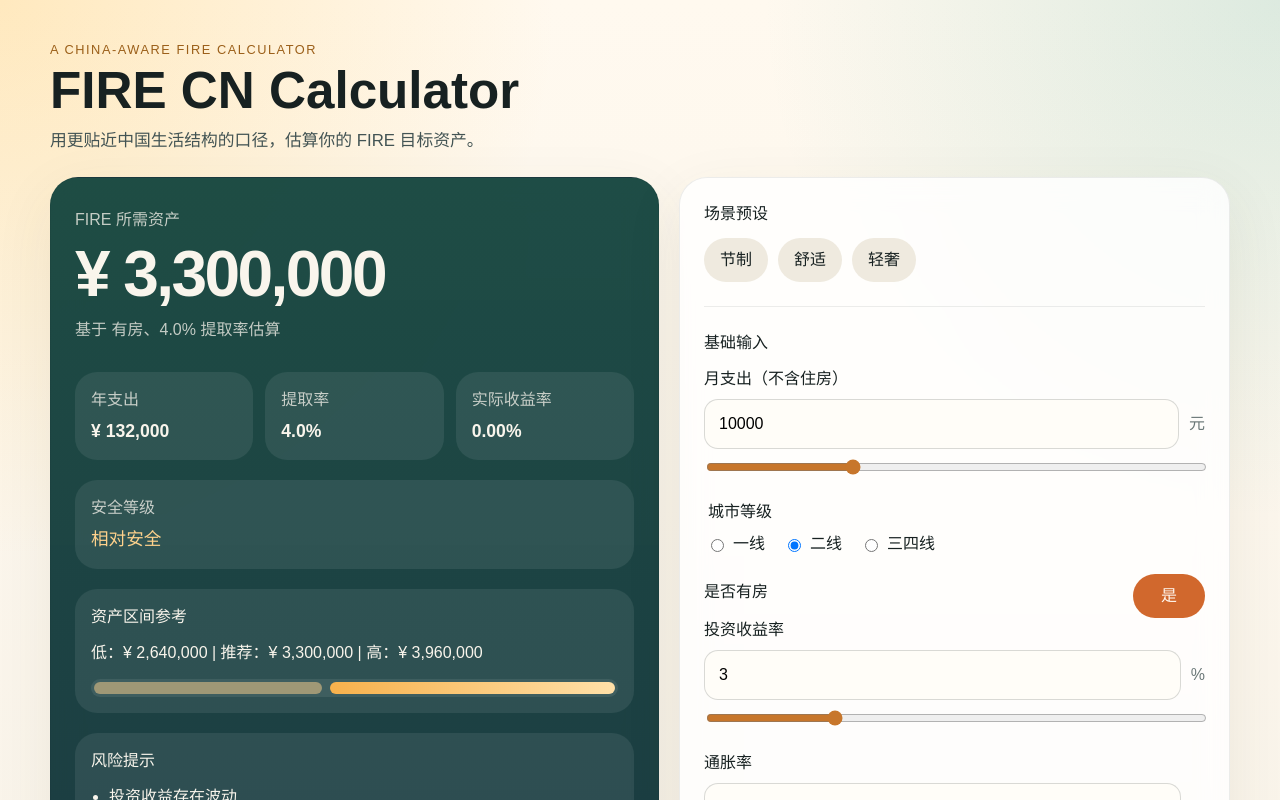
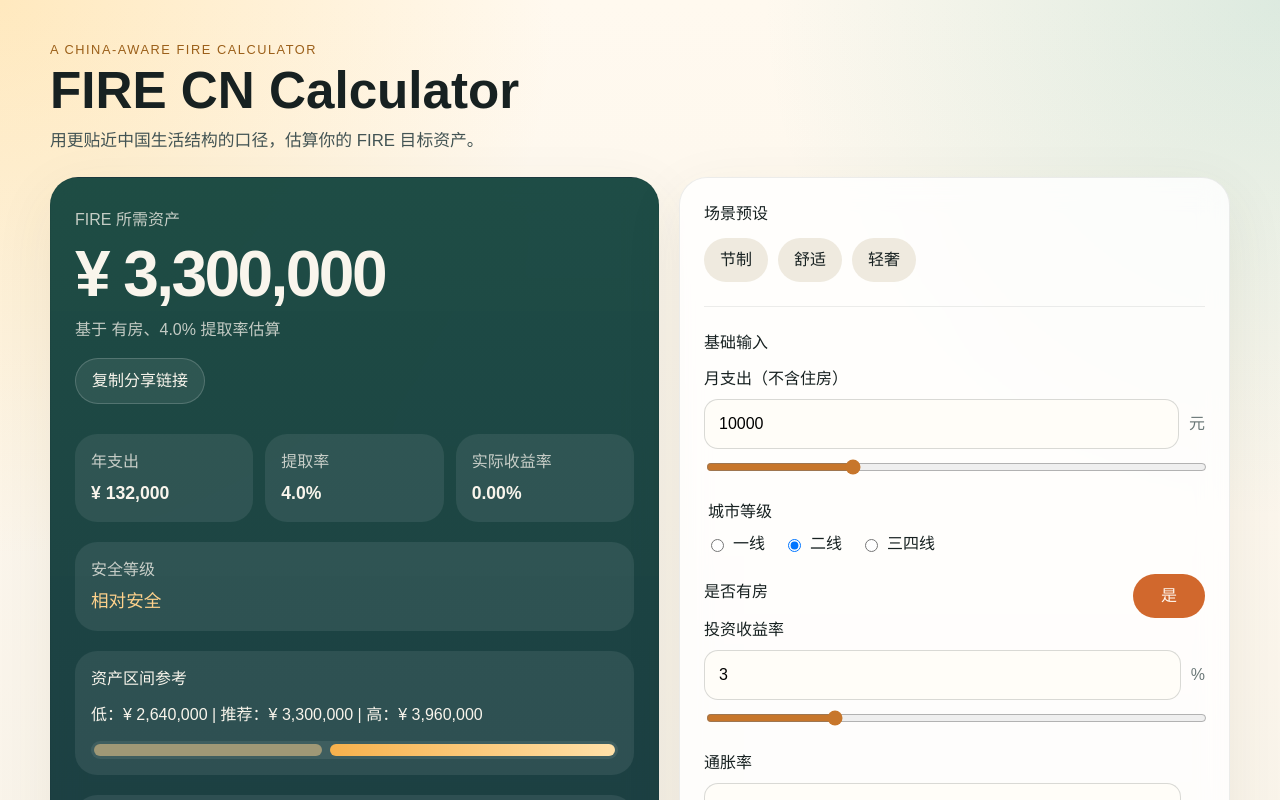
Before and after one commit to cholf5/fire-cn-calculator, a React (Vite) app: page / in a window 1280 px wide. Shown: the top 800 px of the page. Built offline with nearby package versions, Linux system fonts and the light colour scheme.

Commit message:
feat: add share link copy action

```diff
--- a/src/components/ResultPanel.tsx
+++ b/src/components/ResultPanel.tsx
@@ -1,3 +1,4 @@
+import { useEffect, useState } from "react";
 import type { FireCalculationResult, FireFormValues } from "../core/types";
 import { formatCurrency, formatPercent } from "../utils/format";
 
@@ -7,9 +8,40 @@ interface ResultPanelProps {
 }
 
 export function ResultPanel({ values, result }: ResultPanelProps) {
+  const [copyState, setCopyState] = useState<"idle" | "success" | "error">("idle");
   const barMax = result.upperBound;
   const recommendedWidth = `${(result.fireTarget / barMax) * 100}%`;
   const conservativeWidth = `${(result.lowerBound / barMax) * 100}%`;
+
+  useEffect(() => {
+    if (copyState === "idle") {
+      return;
+    }
+
+    const timer = window.setTimeout(() => {
+      setCopyState("idle");
+    }, 1800);
+
+    return () => {
+      window.clearTimeout(timer);
+    };
+  }, [copyState]);
+
+  async function handleCopyLink() {
+    try {
+      await navigator.clipboard.writeText(window.location.href);
+      setCopyState("success");
+    } catch {
+      setCopyState("error");
+    }
+  }
+
+  const copyLabel =
+    copyState === "success"
+      ? "已复制"
+      : copyState === "error"
+        ? "复制失败"
+        : "复制分享链接";
 
   return (
     <section className="panel result-panel">
@@ -19,6 +51,9 @@ export function ResultPanel({ values, result }: ResultPanelProps) {
         <p className="result-caption">
           基于 {values.hasHouse ? "有房" : "无房"}、{formatPercent(values.swr)} 提取率估算
         </p>
+        <button className="share-button" type="button" onClick={handleCopyLink}>
+          {copyLabel}
+        </button>
       </div>
 
       <div className="result-grid">
--- a/src/styles.css
+++ b/src/styles.css
@@ -244,6 +244,20 @@ input {
   margin: 12px 0 0;
 }
 
+.share-button {
+  margin-top: 16px;
+  padding: 10px 16px;
+  border: 1px solid rgba(255, 255, 255, 0.18);
+  border-radius: 999px;
+  background: rgba(255, 255, 255, 0.08);
+  color: #f9f5ec;
+  cursor: pointer;
+}
+
+.share-button:hover {
+  background: rgba(255, 255, 255, 0.14);
+}
+
 .result-grid {
   display: grid;
   grid-template-columns: repeat(3, minmax(0, 1fr));
```
Also changed, not shown: 1 other file (tests, documents, lock files or other folders).
